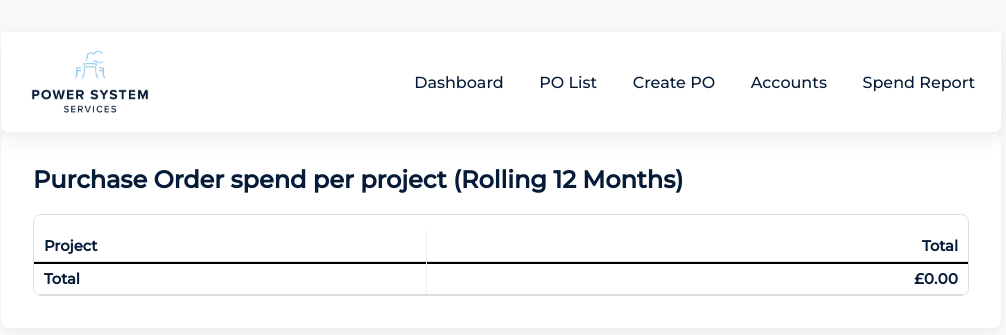
After one commit to ukstevem/purchase_order, a Flask app: template app/templates/spend_report.html in a window 1280 px wide. The commit adds this page. Shown: the top 335 px of the page, without its empty margins (139-1145 px from the left). Run offline with Flask 3, Linux system fonts and the light colour scheme; the template is opened without the code that fills it, so the values that code supplies are empty.

Commit message:
added spend report

```diff
--- a/app/templates/base.html
+++ b/app/templates/base.html
@@ -32,6 +32,9 @@
 
           <a class="nav-link {% if request.endpoint == 'accounts.index' %}active{% endif %}"
              href="{{ url_for('accounts.index') }}">Accounts</a>
+
+         <a class="nav-link {% if request.endpoint == 'main.spend_report' %}active{% endif %}"
+             href="{{ url_for('main.spend_report') }}">Spend Report</a>
         </nav>
       </div>
     </header>
--- /dev/null
+++ b/app/templates/spend_report.html
@@ -0,0 +1,87 @@
+{% extends "base.html" %}
+
+{% block title %}Spend Report{% endblock %}
+
+{% block content %}
+<h2>Purchase Order spend per project (Rolling 12 Months)</h2>
+
+<div class="table-wrap">
+  <table class="table table-striped pivot compact">
+    <colgroup>
+      <col style="width: 8ch;">           <!-- Project -->
+      {% for m in months %}<col style="width: 9ch;">{% endfor %}  <!-- Months -->
+      <col style="width: 11ch;">           <!-- Total -->
+    </colgroup>
+
+    <thead>
+      <tr>
+        <th class="sticky-left">Project</th>
+        {% for m in months %}
+          <th class="num">{{ m | format_date("%b %Y") }}</th>
+        {% endfor %}
+        <th class="num sticky-right">Total</th>
+      </tr>
+    </thead>
+
+    <tbody>
+        {% for project in project_order %}
+        {% set spends = data[project] %}
+        <tr>
+            <td class="sticky-left proj">{{ project }}</td>
+            {% for m in months %}
+            <td class="num">{{ (spends.get(m, 0) or 0) | accounting }}</td>
+            {% endfor %}
+            <td class="num sticky-right total">{{ (row_totals[project] or 0) | accounting }}</td>
+        </tr>
+        {% endfor %}
+
+        <tr class="grand">
+            <td class="sticky-left">Total</td>
+            {% for m in months %}
+            <td class="num">{{ (col_totals[m] or 0) | accounting }}</td>
+            {% endfor %}
+            <td class="num sticky-right total">{{ (grand_total or 0) | accounting }}</td>
+        </tr>
+    </tbody>
+
+  </table>
+</div>
+
+<style>
+  /* wrapper enables horizontal scroll when needed */
+  .table-wrap {
+    overflow-x: auto;
+    -webkit-overflow-scrolling: touch;
+    border: 1px solid #ddd;
+    border-radius: 8px;
+    background: #fff;
+  }
+
+  /* let the table be as wide as it needs; no forced squish */
+  table.pivot { width: max-content; min-width: 100%; border-collapse: separate; border-spacing: 0; }
+
+  /* compact spacing for numeric matrix */
+  table.pivot.compact th,
+  table.pivot.compact td { padding: 6px 10px; font-size: 0.92rem; }
+
+  /* right-aligned numeric cells */
+  .num { text-align: right; white-space: nowrap; font-variant-numeric: tabular-nums; }
+
+  /* sticky edges */
+  .sticky-left,
+  .sticky-right,
+  thead th { position: sticky; z-index: 2; background: #fff; }
+
+  thead th { top: 0; box-shadow: inset 0 -1px 0 #e6e6e6; }
+
+  .sticky-left { left: 0; z-index: 3; box-shadow: 1px 0 0 #eee; }
+  .sticky-right { right: 0; z-index: 3; box-shadow: -1px 0 0 #eee; }
+
+  /* subtle emphasis for totals */
+  td.total { font-weight: 600; }
+  tr.grand td { font-weight: 700; border-top: 2px solid #000; }
+
+  /* keep long project names readable without blowing up row height */
+  td.proj { white-space: nowrap; text-overflow: ellipsis; overflow: hidden; max-width: 32ch; }
+</style>
+{% endblock %}
```
Also changed, not shown: app/routes.py (+89 -0 lines), app/supabase_client.py (+97 -1 lines).
